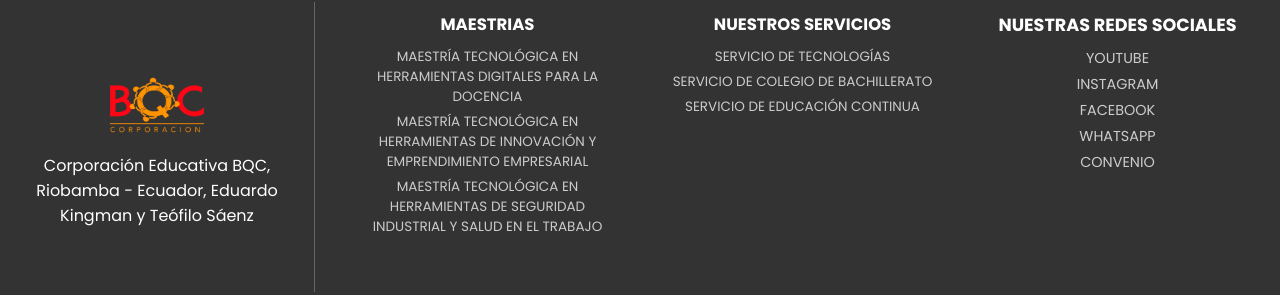
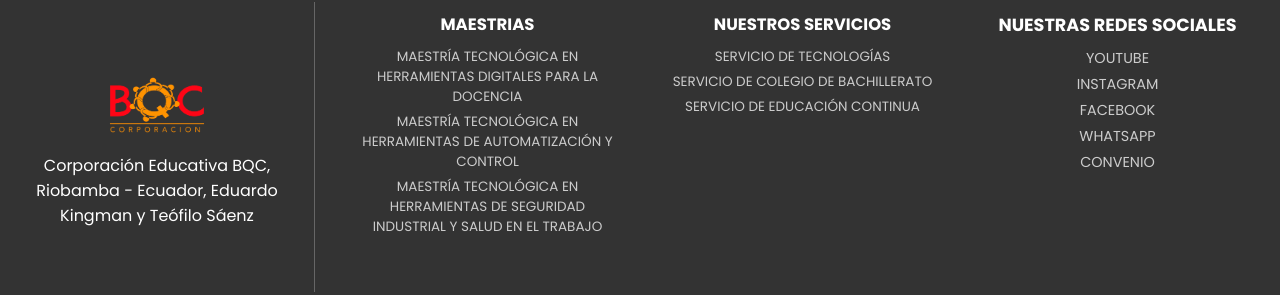
Before and after one commit to Melthud/maestriasbqc, a plain HTML site: page index.html in a window 1280 px wide. Shown: the part 2387-2682 px from the top of the page. Drawn offline with Linux system fonts and the light colour scheme.

Commit message:
nuevos cambiosd

```diff
--- a/index.html
+++ b/index.html
@@ -170,7 +170,7 @@
         <h3>MAESTRIAS</h3>
           <ul>
             <li><a href="maestrias/tecnologicas.html">MAESTRÍA TECNOLÓGICA EN HERRAMIENTAS DIGITALES PARA LA DOCENCIA</a></li>
-            <li><a href="maestrias/innovacion.html">MAESTRÍA TECNOLÓGICA EN HERRAMIENTAS DE INNOVACIÓN Y EMPRENDIMIENTO EMPRESARIAL</a></li>
+            <li><a href="maestrias/automatizacion.html">MAESTRÍA TECNOLÓGICA EN HERRAMIENTAS DE AUTOMATIZACIÓN Y CONTROL</a></li>
             <li><a href="maestrias/industrial.html">MAESTRÍA TECNOLÓGICA EN HERRAMIENTAS DE SEGURIDAD INDUSTRIAL Y SALUD EN EL TRABAJO</a></li>
           </ul>
       </div>
```
